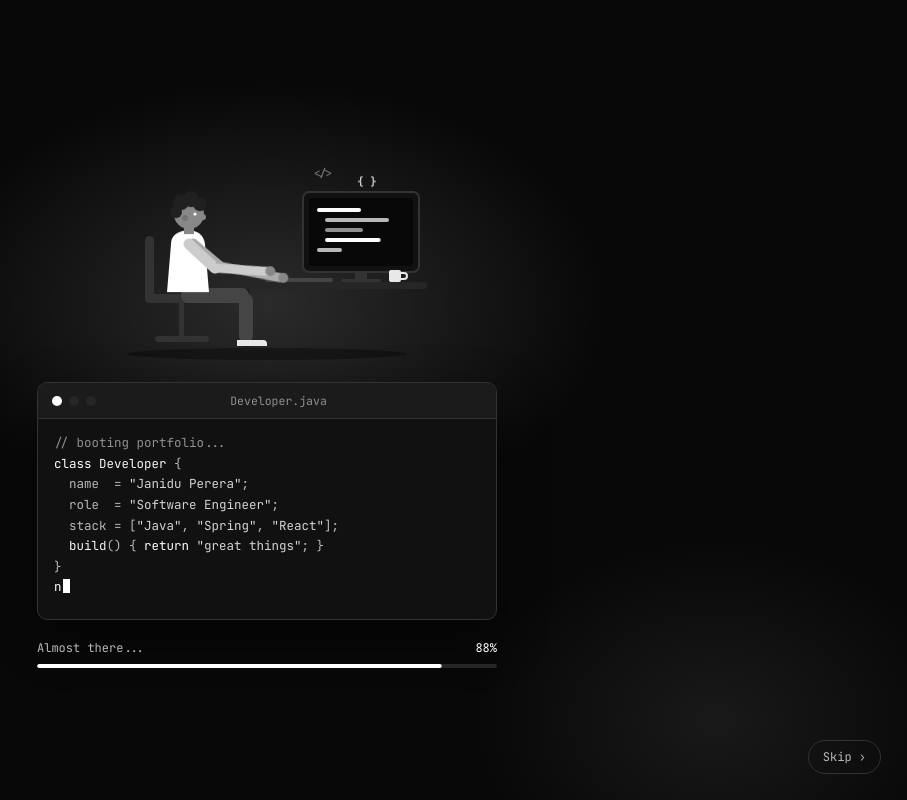
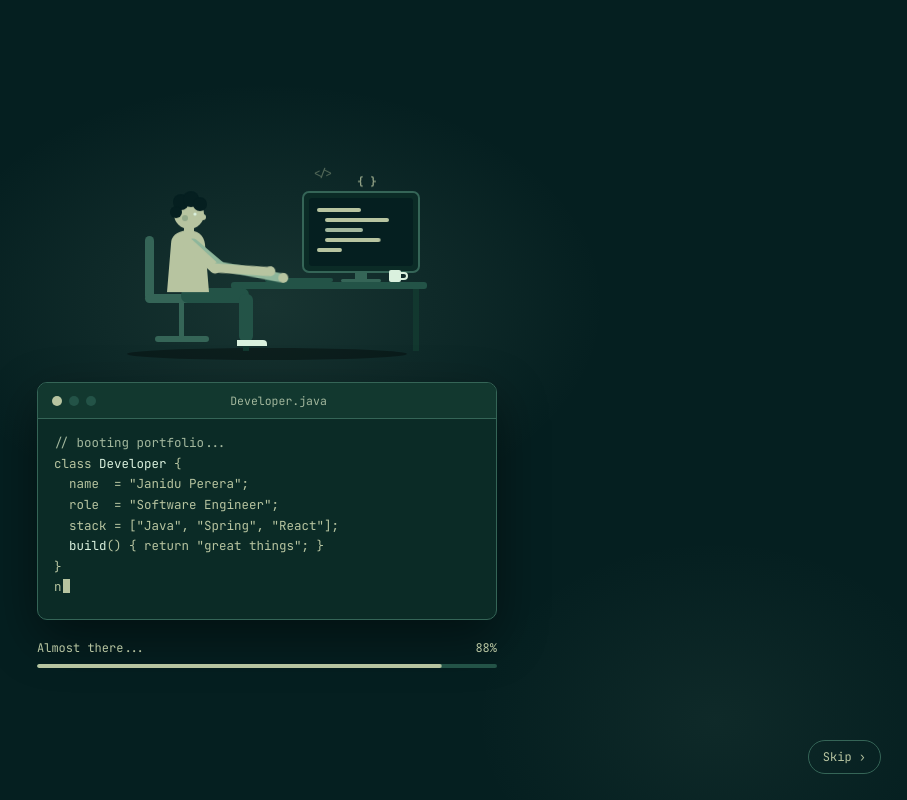
Before and after one commit to janiduperera675/Portfolio, a plain HTML site: page index.html in a window 1280 px wide. Shown: the top 800 px of the page, without its empty margins (373-1280 px from the left). Drawn offline with nearby package versions, Linux system fonts and the light colour scheme.

Commit message:
Apply forest green and pale mint theme

```diff
--- a/index.html
+++ b/index.html
@@ -9,16 +9,17 @@
 <script defer id="three-js" src="https://cdnjs.cloudflare.com/ajax/libs/three.js/r128/three.min.js"></script>
 <style>
   :root{
-    --bg-0:#080808;
-    --bg-1:#111111;
-    --bg-2:#1b1b1b;
-    --bg-3:#262626;
-    --accent:#ffffff;
-    --accent-dim:#cccccc;
-    --text-0:#f5f5f5;
-    --text-1:#b8b8b8;
-    --text-2:#909090;
-    --border:#333333;
+    /* Forest, deep green, teal, sage/khaki, and pale mint palette. */
+    --bg-0:#051f20;
+    --bg-1:#0b2b26;
+    --bg-2:#12382f;
+    --bg-3:#235347;
+    --accent:#b7c4a0;
+    --accent-dim:#b7c4a0;
+    --text-0:#daf1de;
+    --text-1:#b7c4a0;
+    --text-2:#a2b79d;
+    --border:#356557;
   }
   *{margin:0;padding:0;box-sizing:border-box;}
   html{scroll-behavior:smooth;}
@@ -35,14 +36,14 @@
   }
   #cursor-dot{
     position:fixed;top:0;left:0;width:7px;height:7px;margin:-3.5px 0 0 -3.5px;border-radius:50%;
-    background:#fff;pointer-events:none;z-index:9999;
+    background:#daf1de;pointer-events:none;z-index:9999;
     will-change:transform;opacity:0;transition:opacity .25s ease;
-    box-shadow:0 0 6px #fff, 0 0 14px var(--accent), 0 0 24px var(--accent);
+    box-shadow:0 0 6px #daf1de, 0 0 14px var(--accent), 0 0 24px var(--accent);
   }
   #cursor-glow{
     position:fixed;top:0;left:0;width:34px;height:34px;margin:-17px 0 0 -17px;border-radius:50%;
     pointer-events:none;z-index:9998;opacity:0;will-change:transform,opacity;
-    background:radial-gradient(circle, rgba(255,255,255,0.6), rgba(255,255,255,0.15) 50%, transparent 75%);
+    background:radial-gradient(circle, rgba(142,182,155,0.6), rgba(142,182,155,0.15) 50%, transparent 75%);
   }
   a,button,.btn,.proj-card,.service-card,.burger,input,textarea{cursor:none;}
   body.cursor-ready #cursor-dot{opacity:1;}
@@ -60,8 +61,8 @@
   .bg-glow{
     position:fixed;inset:0;z-index:0;pointer-events:none;
     background:
-      radial-gradient(600px 400px at 85% 8%, rgba(255,255,255,0.08), transparent 60%),
-      radial-gradient(500px 350px at 10% 60%, rgba(255,255,255,0.05), transparent 60%);
+      radial-gradient(600px 400px at 85% 8%, rgba(142,182,155,0.08), transparent 60%),
+      radial-gradient(500px 350px at 10% 60%, rgba(142,182,155,0.05), transparent 60%);
   }
 
   /* NAV */
@@ -69,7 +70,7 @@
     position:sticky;top:0;z-index:50;
     display:flex;align-items:center;justify-content:space-between;
     padding:22px 6vw;
-    background:rgba(8,8,8,0.92);
+    background:rgba(5,31,32,0.92);
     border-bottom:1px solid var(--border);
   }
   .logo{font-weight:700;font-size:20px;letter-spacing:0.3px;}
@@ -123,7 +124,7 @@
     background:var(--accent);color:var(--bg-0);border:1px solid var(--accent);
     cursor:pointer;transition:.25s;
   }
-  .btn:hover{background:transparent;color:var(--accent);box-shadow:0 0 22px rgba(255,255,255,0.35);}
+  .btn:hover{background:transparent;color:var(--accent);box-shadow:0 0 22px rgba(142,182,155,0.35);}
   .btn.ghost{background:transparent;color:var(--text-0);border:1px solid var(--border);}
   .btn.ghost:hover{border-color:var(--accent);color:var(--accent);}
 
@@ -139,7 +140,7 @@
   .hex-photo{
     width:340px;height:392px;
     clip-path:polygon(50% 0%, 100% 25%, 100% 75%, 50% 100%, 0% 75%, 0% 25%);
-    background:#141414;
+    background:#0b2b26;
     position:relative;z-index:2;
   }
   .hex-photo img{width:100%;height:100%;object-fit:cover;}
@@ -147,13 +148,13 @@
     position:absolute;width:340px;height:392px;
     clip-path:polygon(50% 0%, 100% 25%, 100% 75%, 50% 100%, 0% 75%, 0% 25%);
     background:transparent;
-    box-shadow:0 0 70px 6px rgba(255,255,255,0.45);
+    box-shadow:0 0 70px 6px rgba(142,182,155,0.45);
     z-index:1;
   }
   .hex-ring{
     position:absolute;width:390px;height:450px;
     clip-path:polygon(50% 0%, 100% 25%, 100% 75%, 50% 100%, 0% 75%, 0% 25%);
-    border:1px solid rgba(255,255,255,0.35);
+    border:1px solid rgba(142,182,155,0.35);
     z-index:0;
   }
   .code-chip{
@@ -211,7 +212,7 @@
     box-shadow:0 16px 40px rgba(0,0,0,0.35);
   }
   .service-icon{
-    width:52px;height:52px;border-radius:10px;background:rgba(255,255,255,0.10);
+    width:52px;height:52px;border-radius:10px;background:rgba(142,182,155,0.10);
     display:flex;align-items:center;justify-content:center;margin-bottom:20px;color:var(--accent);
   }
   .service-card h4{font-size:18px;margin-bottom:12px;}
@@ -237,7 +238,7 @@
   }
   .proj-thumb::after{
     content:'';position:absolute;inset:0;
-    background:radial-gradient(circle at 30% 20%, rgba(255,255,255,0.18), transparent 60%);
+    background:radial-gradient(circle at 30% 20%, rgba(142,182,155,0.18), transparent 60%);
   }
   .proj-body{padding:20px 22px 24px;}
   .proj-body h4{font-size:15.5px;margin-bottom:6px;}
@@ -254,7 +255,7 @@
     padding:14px 16px;color:var(--text-0);font-family:'Inter',sans-serif;font-size:14px;
     outline:none;transition:.25s;
   }
-  input:focus,textarea:focus{border-color:var(--accent);box-shadow:0 0 0 3px rgba(255,255,255,0.12);}
+  input:focus,textarea:focus{border-color:var(--accent);box-shadow:0 0 0 3px rgba(142,182,155,0.12);}
   textarea{resize:vertical;min-height:120px;}
   .contact-wrap .btn{margin-top:20px;width:100%;justify-content:center;}
   button.btn{font-family:inherit;}
@@ -309,8 +310,8 @@
   #loader::before{
     content:'';position:absolute;inset:0;pointer-events:none;
     background:
-      radial-gradient(520px 340px at 50% 38%, rgba(255,255,255,0.14), transparent 65%),
-      radial-gradient(400px 300px at 85% 90%, rgba(255,255,255,0.07), transparent 60%);
+      radial-gradient(520px 340px at 50% 38%, rgba(142,182,155,0.14), transparent 65%),
+      radial-gradient(400px 300px at 85% 90%, rgba(142,182,155,0.07), transparent 60%);
   }
   #loader.done{transform:translateY(-100%);pointer-events:none;}
   #loader > *{position:relative;}
@@ -334,8 +335,8 @@
     animation:lineType 3.2s ease-in-out infinite;
   }
   .dev-scene .cl.a{background:var(--accent);}
-  .dev-scene .cl.b{background:#b8b8b8;}
-  .dev-scene .cl.c{background:#909090;}
+  .dev-scene .cl.b{background:#b7c4a0;}
+  .dev-scene .cl.c{background:#a2b79d;}
   @keyframes lineType{0%{transform:scaleX(0)}35%,85%{transform:scaleX(1)}100%{transform:scaleX(0)}}
   .dev-scene .gl{position:absolute;transform:translateX(-50%);pointer-events:none;}
   .dev-scene .gl b{
@@ -364,8 +365,8 @@
     color:var(--text-1);white-space:pre;overflow:hidden;
   }
   .term-body .kw{color:var(--accent);}
-  .term-body .str{color:#d4d4d4;}
-  .term-body .fn{color:#f5f5f5;}
+  .term-body .str{color:#b7c4a0;}
+  .term-body .fn{color:#daf1de;}
   .term-body .cm{color:var(--text-2);}
   .caret{
     display:inline-block;width:7px;height:14px;background:var(--accent);
@@ -424,27 +425,27 @@
     <svg class="layer" viewBox="0 0 340 230">
       <ellipse cx="170" cy="222" rx="140" ry="6" fill="#000" opacity=".35"/>
       <!-- desk -->
-      <rect x="134" y="150" width="196" height="7" rx="3" style="fill:#262626"/>
-      <rect x="146" y="157" width="6" height="62" style="fill:#1b1b1b"/>
-      <rect x="316" y="157" width="6" height="62" style="fill:#1b1b1b"/>
+      <rect x="134" y="150" width="196" height="7" rx="3" style="fill:#235347"/>
+      <rect x="146" y="157" width="6" height="62" style="fill:#12382f"/>
+      <rect x="316" y="157" width="6" height="62" style="fill:#12382f"/>
       <!-- chair -->
-      <rect x="48" y="104" width="9" height="64" rx="4.5" style="fill:#333333"/>
-      <rect x="48" y="162" width="74" height="9" rx="4.5" style="fill:#333333"/>
-      <rect x="82" y="171" width="5" height="34" style="fill:#333333"/>
-      <rect x="58" y="204" width="54" height="6" rx="3" style="fill:#333333"/>
+      <rect x="48" y="104" width="9" height="64" rx="4.5" style="fill:#356557"/>
+      <rect x="48" y="162" width="74" height="9" rx="4.5" style="fill:#356557"/>
+      <rect x="82" y="171" width="5" height="34" style="fill:#356557"/>
+      <rect x="58" y="204" width="54" height="6" rx="3" style="fill:#356557"/>
       <!-- legs -->
-      <rect x="84" y="156" width="68" height="15" rx="7" style="fill:#454545"/>
-      <rect x="142" y="162" width="14" height="48" rx="6" style="fill:#454545"/>
-      <path d="M140 208h26a4 4 0 0 1 4 4v2h-30z" style="fill:#e8e8e8"/>
+      <rect x="84" y="156" width="68" height="15" rx="7" style="fill:#235347"/>
+      <rect x="142" y="162" width="14" height="48" rx="6" style="fill:#235347"/>
+      <path d="M140 208h26a4 4 0 0 1 4 4v2h-30z" style="fill:#daf1de"/>
       <!-- monitor -->
-      <rect x="258" y="140" width="12" height="9" style="fill:#333333"/>
-      <rect x="244" y="147" width="40" height="3" rx="1.5" style="fill:#333333"/>
-      <rect x="206" y="60" width="116" height="80" rx="6" style="fill:#111111;stroke:#333333;stroke-width:2"/>
-      <rect x="212" y="66" width="104" height="68" rx="3" style="fill:#080808"/>
+      <rect x="258" y="140" width="12" height="9" style="fill:#356557"/>
+      <rect x="244" y="147" width="40" height="3" rx="1.5" style="fill:#356557"/>
+      <rect x="206" y="60" width="116" height="80" rx="6" style="fill:#0b2b26;stroke:#356557;stroke-width:2"/>
+      <rect x="212" y="66" width="104" height="68" rx="3" style="fill:#051f20"/>
       <!-- keyboard + mug -->
-      <rect x="168" y="146" width="68" height="4" rx="2" style="fill:#454545"/>
-      <rect x="292" y="138" width="12" height="12" rx="2" style="fill:#e8e8e8"/>
-      <path d="M304 141h3a3 3 0 0 1 0 6h-3" fill="none" stroke="#e8e8e8" stroke-width="2"/>
+      <rect x="168" y="146" width="68" height="4" rx="2" style="fill:#235347"/>
+      <rect x="292" y="138" width="12" height="12" rx="2" style="fill:#daf1de"/>
+      <path d="M304 141h3a3 3 0 0 1 0 6h-3" fill="none" stroke="#daf1de" stroke-width="2"/>
     </svg>
 
     <!-- code lines on the monitor (HTML so they animate on the GPU) -->
@@ -462,25 +463,25 @@
     <!-- developer: upper body bobs, forearms tap -->
     <svg class="layer bob" viewBox="0 0 340 230">
       <path d="M70 160L74 112Q74 100 90 98Q106 98 108 112L112 160Z" style="fill:var(--accent)"/>
-      <rect x="87" y="93" width="10" height="9" style="fill:#888888"/>
-      <circle cx="92" cy="82" r="15" style="fill:#888888"/>
-      <circle cx="106" cy="85" r="3" style="fill:#888888"/>
-      <circle cx="88" cy="86" r="3" style="fill:#737373"/>
-      <circle cx="84" cy="70" r="8" style="fill:#202020"/>
-      <circle cx="94" cy="67" r="8" style="fill:#202020"/>
-      <circle cx="103" cy="72" r="7" style="fill:#202020"/>
-      <circle cx="79" cy="80" r="6" style="fill:#202020"/>
-      <circle cx="98" cy="82" r="1.6" style="fill:#fff"/>
-      <line x1="96" y1="112" x2="122" y2="134" stroke-width="11" stroke-linecap="round" style="stroke:#aaaaaa"/>
-      <line x1="92" y1="112" x2="118" y2="136" stroke-width="11" stroke-linecap="round" style="stroke:#cccccc"/>
+      <rect x="87" y="93" width="10" height="9" style="fill:#b7c4a0"/>
+      <circle cx="92" cy="82" r="15" style="fill:#b7c4a0"/>
+      <circle cx="106" cy="85" r="3" style="fill:#b7c4a0"/>
+      <circle cx="88" cy="86" r="3" style="fill:#92a989"/>
+      <circle cx="84" cy="70" r="8" style="fill:#051f20"/>
+      <circle cx="94" cy="67" r="8" style="fill:#051f20"/>
+      <circle cx="103" cy="72" r="7" style="fill:#051f20"/>
+      <circle cx="79" cy="80" r="6" style="fill:#051f20"/>
+      <circle cx="98" cy="82" r="1.6" style="fill:#daf1de"/>
+      <line x1="96" y1="112" x2="122" y2="134" stroke-width="11" stroke-linecap="round" style="stroke:#8eb69b"/>
+      <line x1="92" y1="112" x2="118" y2="136" stroke-width="11" stroke-linecap="round" style="stroke:#b7c4a0"/>
     </svg>
     <svg class="layer fa2" viewBox="0 0 340 230">
-      <line x1="122" y1="134" x2="184" y2="141" stroke-width="9" stroke-linecap="round" style="stroke:#aaaaaa"/>
-      <circle cx="187" cy="141" r="5" style="fill:#888888"/>
+      <line x1="122" y1="134" x2="184" y2="141" stroke-width="9" stroke-linecap="round" style="stroke:#8eb69b"/>
+      <circle cx="187" cy="141" r="5" style="fill:#b7c4a0"/>
     </svg>
     <svg class="layer fa1" viewBox="0 0 340 230">
-      <line x1="118" y1="136" x2="170" y2="143" stroke-width="9" stroke-linecap="round" style="stroke:#cccccc"/>
-      <circle cx="173" cy="143" r="5" style="fill:#888888"/>
+      <line x1="118" y1="136" x2="170" y2="143" stroke-width="9" stroke-linecap="round" style="stroke:#b7c4a0"/>
+      <circle cx="173" cy="143" r="5" style="fill:#b7c4a0"/>
     </svg>
   </div>
 
@@ -923,7 +924,7 @@ window.startGlobe = function(){
   renderer.setSize(window.innerWidth, window.innerHeight);
   yield;
 
-  const ACCENT = new THREE.Color(0xffffff);
+  const ACCENT = new THREE.Color(0x8eb69b);
   const RADIUS = 19;
 
   // ================= GLOBE GROUP =================
@@ -940,7 +941,7 @@ window.startGlobe = function(){
 
   // --- Solid faint core so the wireframe reads as a sphere, not just lines ---
   const coreGeo = new THREE.SphereGeometry(RADIUS*0.985, 32, 24);
-  const coreMat = new THREE.MeshBasicMaterial({color:0x141414, transparent:true, opacity:0.55});
+  const coreMat = new THREE.MeshBasicMaterial({color:0x0b2b26, transparent:true, opacity:0.55});
   const core = new THREE.Mesh(coreGeo, coreMat);
   globe.add(core);
   yield;
@@ -1013,9 +1014,9 @@ window.startGlobe = function(){
     const c = document.createElement('canvas'); c.width=c.height=256;
     const ctx = c.getContext('2d');
     const g = ctx.createRadialGradient(128,128,0,128,128,128);
-    g.addColorStop(0,'rgba(255,255,255,0.55)');
-    g.addColorStop(0.4,'rgba(255,255,255,0.18)');
-    g.addColorStop(1,'rgba(255,255,255,0)');
+    g.addColorStop(0,'rgba(142,182,155,0.55)');
+    g.addColorStop(0.4,'rgba(142,182,155,0.18)');
+    g.addColorStop(1,'rgba(142,182,155,0)');
     ctx.fillStyle=g; ctx.fillRect(0,0,256,256);
     return new THREE.CanvasTexture(c);
   }
@@ -1045,7 +1046,7 @@ window.startGlobe = function(){
   }
   const starGeo = new THREE.BufferGeometry();
   starGeo.setAttribute('position', new THREE.BufferAttribute(starPositions,3));
-  const starMat = new THREE.PointsMaterial({color:0xcccccc, size:0.7, transparent:true, opacity:0.55, sizeAttenuation:true});
+  const starMat = new THREE.PointsMaterial({color:0xdaf1de, size:0.7, transparent:true, opacity:0.55, sizeAttenuation:true});
   const stars = new THREE.Points(starGeo, starMat);
   scene.add(stars);
 
@@ -1054,7 +1055,7 @@ window.startGlobe = function(){
   const STAR_MAX_LINES = STAR_COUNT*6;
   const starLinkPositions = new Float32Array(STAR_MAX_LINES*2*3);
   starLinkGeo.setAttribute('position', new THREE.BufferAttribute(starLinkPositions,3));
-  const starLinkMat = new THREE.LineBasicMaterial({color:0xffffff, transparent:true, opacity:0.16});
+  const starLinkMat = new THREE.LineBasicMaterial({color:0x8eb69b, transparent:true, opacity:0.16});
   const starLinkMesh = new THREE.LineSegments(starLinkGeo, starLinkMat);
   scene.add(starLinkMesh);
   yield;
@@ -1194,11 +1195,11 @@ document.getElementById('contact-form').addEventListener('submit', async e => {
     });
     const data = await res.json();
     if (!data.success) throw new Error(data.message);
-    status.style.color = '#f5f5f5';
+    status.style.color = '#daf1de';
     status.textContent = "Message sent! I'll reply soon.";
     form.reset();
   } catch (err) {
-    status.style.color = '#b8b8b8';
+    status.style.color = '#b7c4a0';
     status.textContent = 'Could not send. Please email me directly.';
   }
   btn.disabled = false; btn.textContent = 'Send Message';
```
